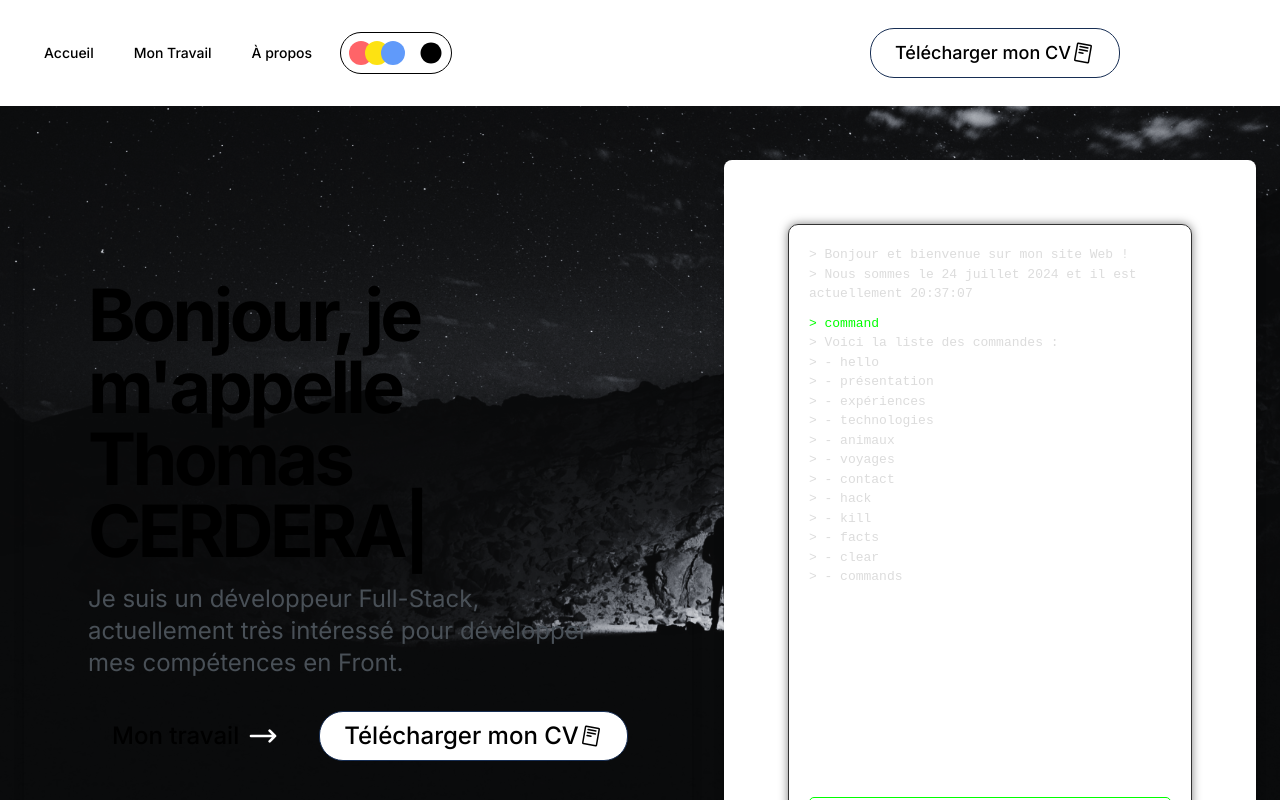
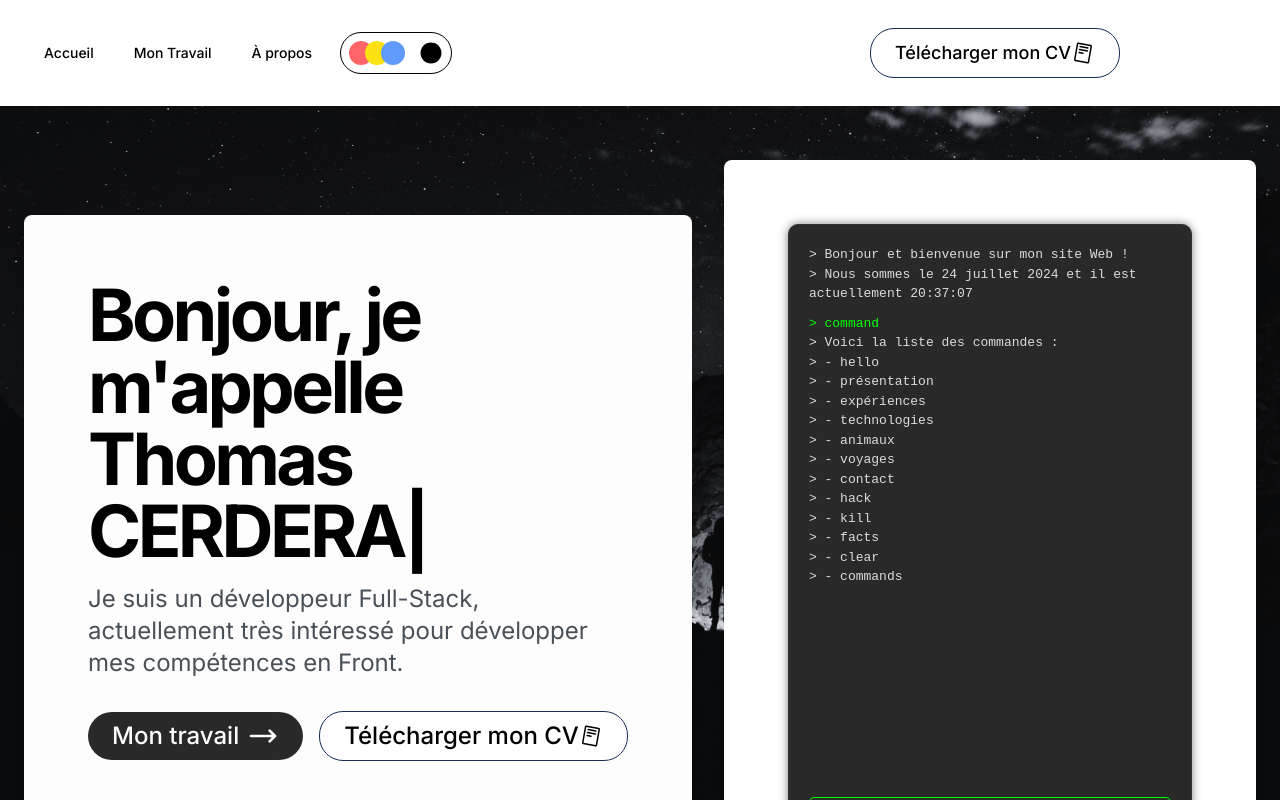
Before and after one commit to ThomasC317/websiteV2, a Next.js app: page / in a window 1280 px wide. Shown: the top 800 px of the page. Built offline with nearby package versions, Linux system fonts and the light colour scheme.

Commit message:
fix on tailwind config

```diff
--- a/tailwind.config.ts
+++ b/tailwind.config.ts
@@ -1,10 +1,21 @@
 import type { Config } from "tailwindcss";
 
 const config: Config = {
+  mode: 'jit',
   content: [
     "./pages/**/*.{js,ts,jsx,tsx,mdx}",
     "./components/**/*.{js,ts,jsx,tsx,mdx}",
     "./app/**/*.{js,ts,jsx,tsx,mdx}",
+  ],
+  safelist: [
+    {
+      pattern: /bg-(azure-radiance|coral-red|gorse|white)-(50|100|200|300|400|500|600|700|800|900|950)/,
+      variants: ['hover', 'focus'],
+    },
+    {
+      pattern: /text-(azure-radiance|coral-red|gorse|white)-(50|100|200|300|400|500|600|700|800|900|950)/,
+      variants: ['hover', 'focus'],
+    },
   ],
   theme: {
     extend: {
```
